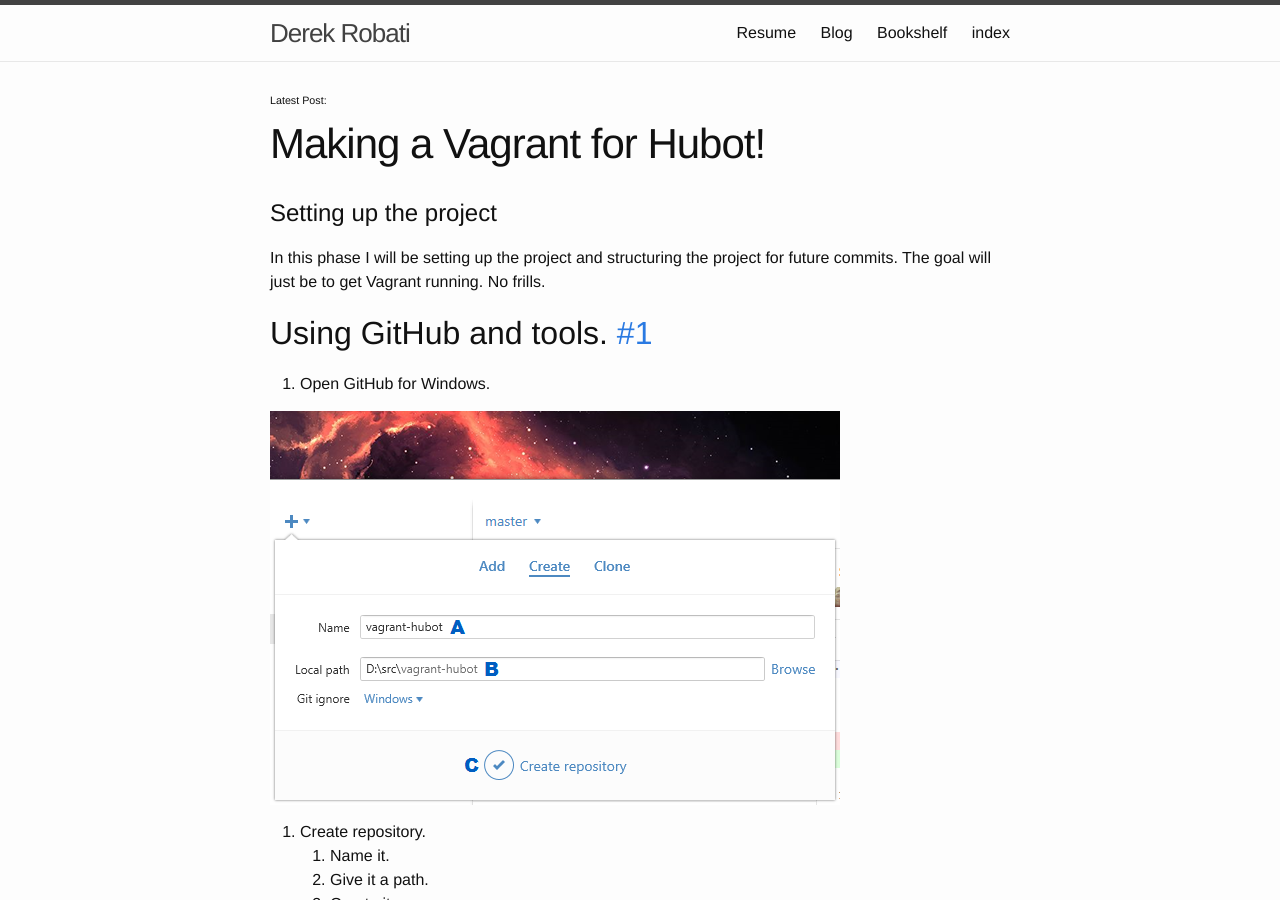
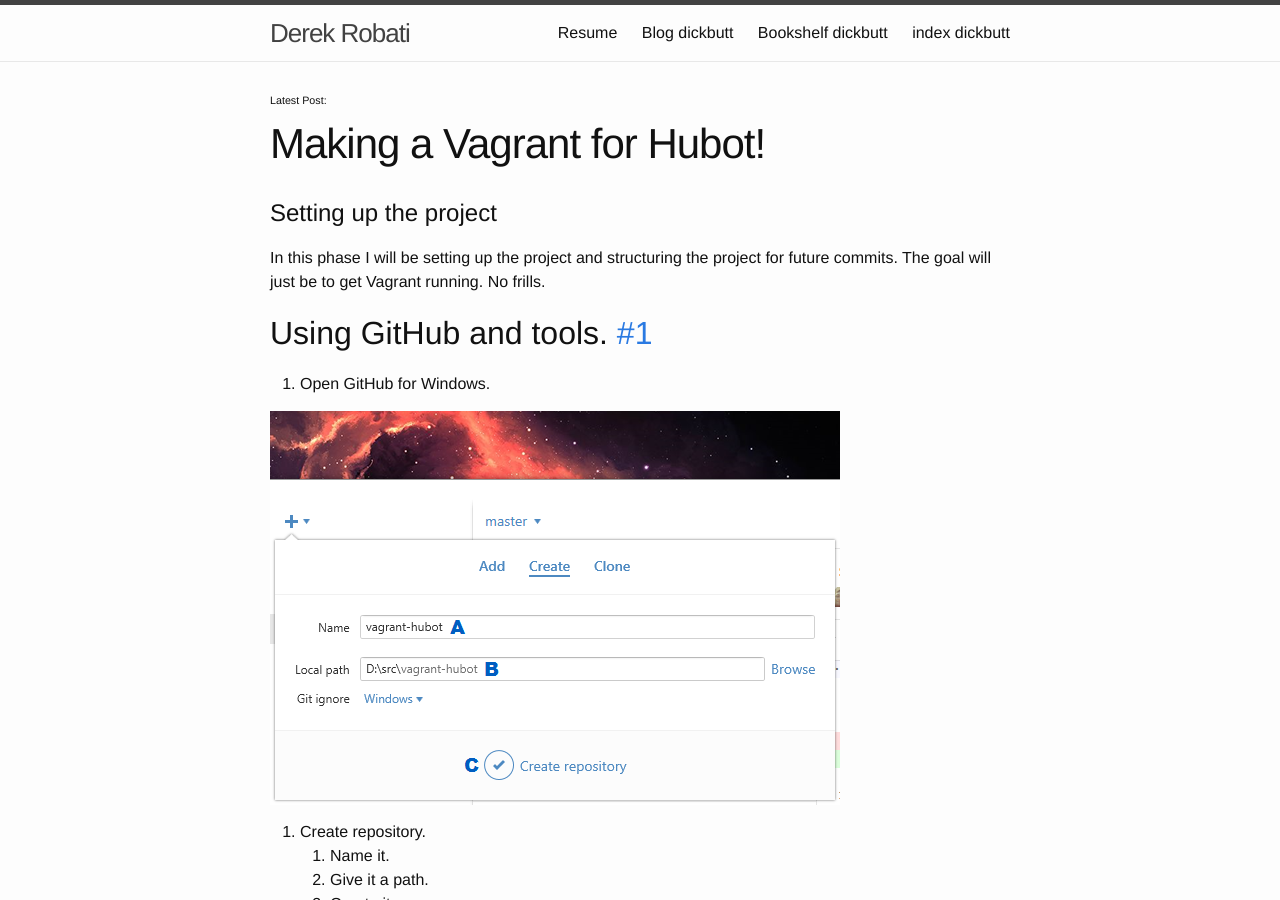
Before and after one commit to drobati/drobati.github.com, a Jekyll site: the page built from index.html, in a window 1280 px wide and 900 px high. Built offline with Jekyll 4.4.1, drawn with Linux system fonts in a browser that asks for light colours.

Commit message:
does this even work :dickbutt:

```diff
--- a/_includes/header.html
+++ b/_includes/header.html
@@ -18,6 +18,10 @@
         {% for page in site.pages %}
           {% if page.title %}
             <a class="page-link" href="{{ page.url | prepend: site.baseurl }}">{{ page.title }}</a>
+
+            {% unless forloop.last %}
+            dickbutt
+            {% endunless %}
           {% endif %}
         {% endfor %}
       </div>
```
